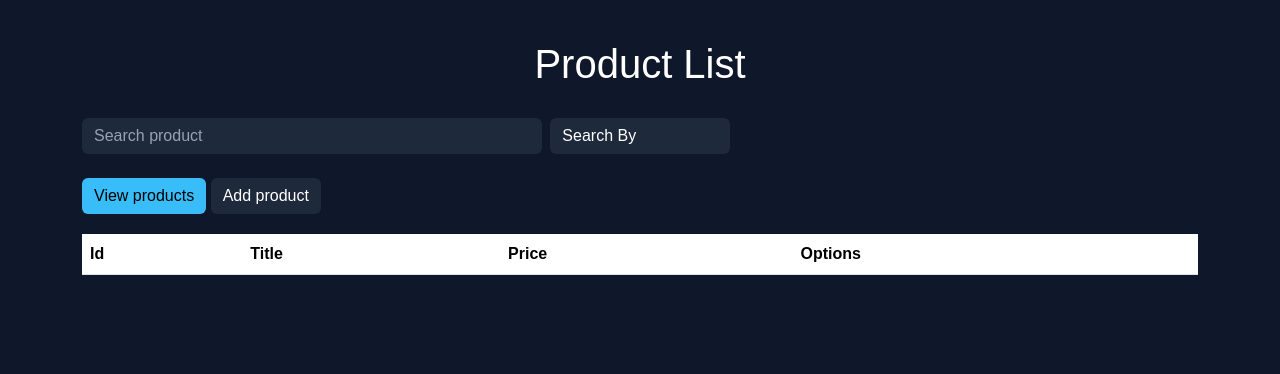
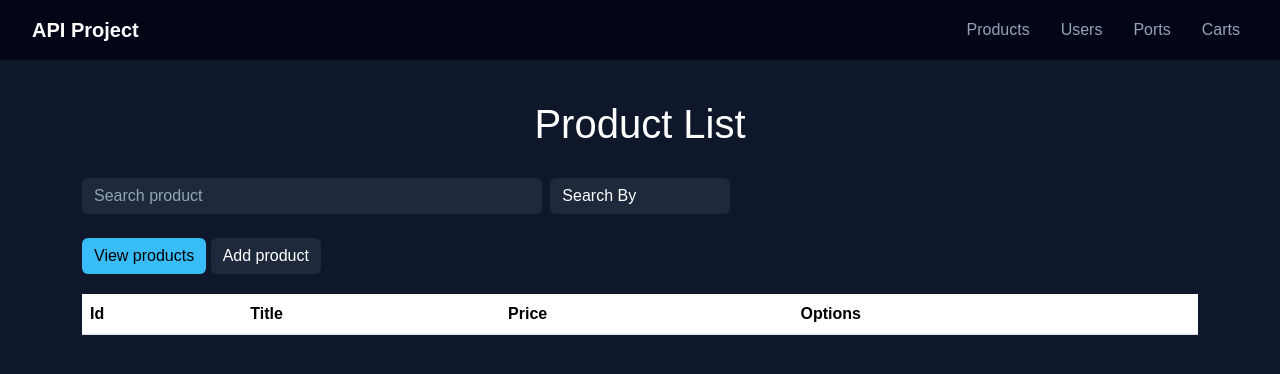
Before and after one commit to Smithzz24/PracticaAPI, a plain HTML site: page view/carts.html in a window 1280 px wide. Drawn offline with nearby package versions, Linux system fonts and the light colour scheme.

Commit message:
navbar funcional y aplicado a las paginas

```diff
--- a/function/navbar.html
+++ b/function/navbar.html
@@ -0,0 +1,26 @@
+<nav class="navbar navbar-container navbar-expand-lg custom-navbar">
+    <div class="container-fluid">
+        <a class="navbar-brand" href="/index.html">API Project</a>
+
+        <button class="navbar-toggler" type="button" data-bs-toggle="collapse" data-bs-target="#navbarNav">
+            <span class="navbar-toggler-icon"></span>
+        </button>
+
+        <div class="collapse navbar-collapse" id="navbarNav">
+            <ul class="navbar-nav ms-auto">
+                <li class="nav-item">
+                    <a class="nav-link" href="/view/products.html">Products</a>
+                </li>
+                <li class="nav-item">
+                    <a class="nav-link" href="/view/users.html">Users</a>
+                </li>
+                <li class="nav-item">
+                    <a class="nav-link" href="/view/ports.html">Ports</a>
+                </li>
+                <li class="nav-item">
+                    <a class="nav-link" href="/view/carts.html">Carts</a>
+                </li>
+            </ul>
+        </div>
+    </div>
+</nav>
--- a/style/style.css
+++ b/style/style.css
@@ -15,6 +15,9 @@ body {
 /* ===== CONTAINER ===== */
 .container {
     margin-top: 40px;
+}
+.container p {
+    text-align: center;
 }
 
 /* ===== TITLES ===== */
@@ -107,3 +110,37 @@ h1 {
     align-items: center;
     height: 100vh;
 }
+
+/* ===== NAVBAR ===== */
+.custom-navbar {
+    background: #020617;
+    padding: 10px 20px;
+}
+
+.custom-navbar .navbar-brand {
+    color: white;
+    font-weight: bold;
+}
+
+.custom-navbar .navbar-brand:hover {
+    color: #38bdf8;
+}
+
+.custom-navbar .nav-link {
+    color: #94a3b8;
+    margin-left: 15px;
+    transition: 0.3s;
+}
+
+.custom-navbar .nav-link:hover {
+    color: #38bdf8;
+}
+
+/* Toggler (mobile button) */
+.navbar-toggler {
+    border: none;
+}
+
+.navbar-toggler-icon {
+    filter: invert(1);
+}
--- a/view/carts.html
+++ b/view/carts.html
@@ -8,7 +8,7 @@
     <link href="https://cdn.jsdelivr.net/npm/bootstrap@5.3.8/dist/css/bootstrap.min.css" rel="stylesheet">
     <link rel="stylesheet" href="/style/style.css">
     <script src="https://cdn.jsdelivr.net/npm/bootstrap@5.3.8/dist/js/bootstrap.bundle.min.js"></script>
-
+    <div id="navbar-container"></div>
 </head>
 <body>
     <div class="container">
@@ -99,6 +99,13 @@
     </div>
 
     <script src="/js/products.js"></script>
+    <script>
+    fetch("/function/navbar.html")
+        .then(res => res.text())
+        .then(data => {
+            document.getElementById("navbar-container").innerHTML = data;
+        });
+</script>
 </body>
 
 </html>
```
Also changed, not shown: view/ports.html (+8 -1 lines), view/products.html (+8 -1 lines), view/users.html (+8 -1 lines).
